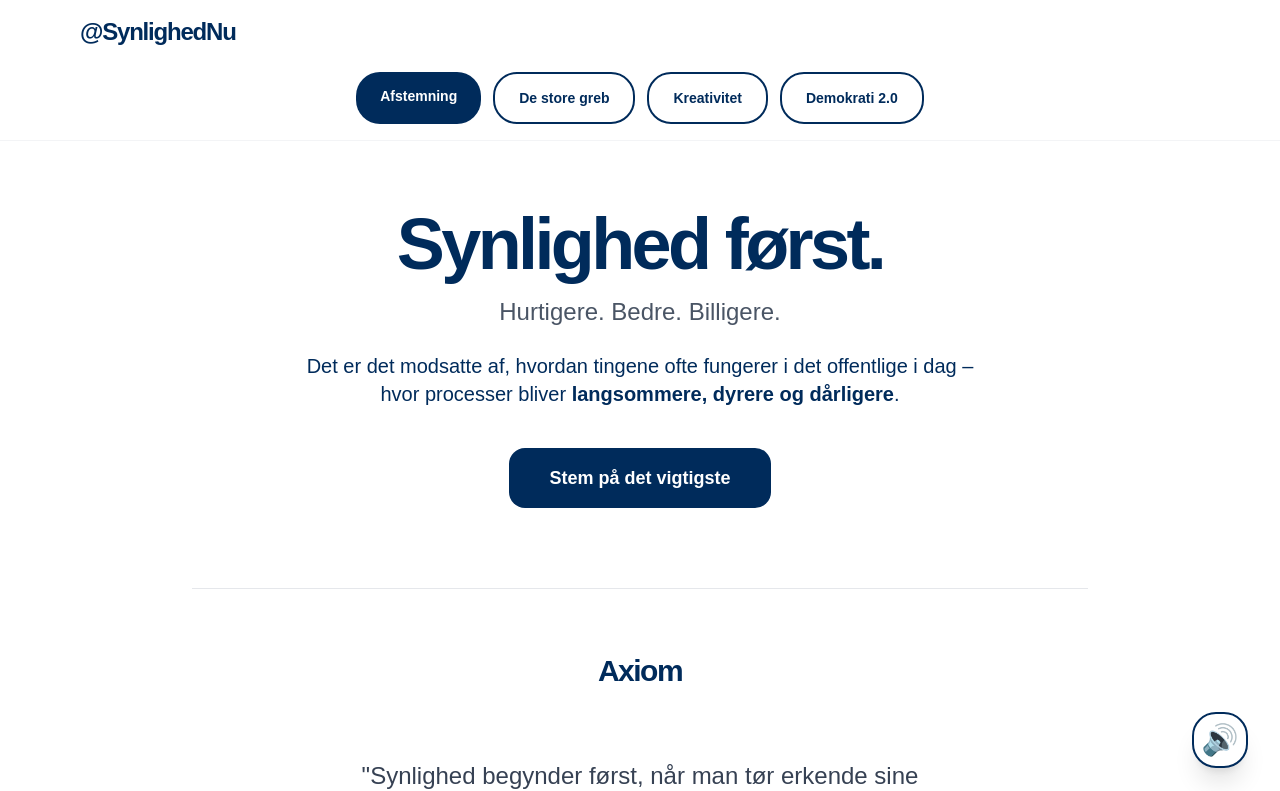
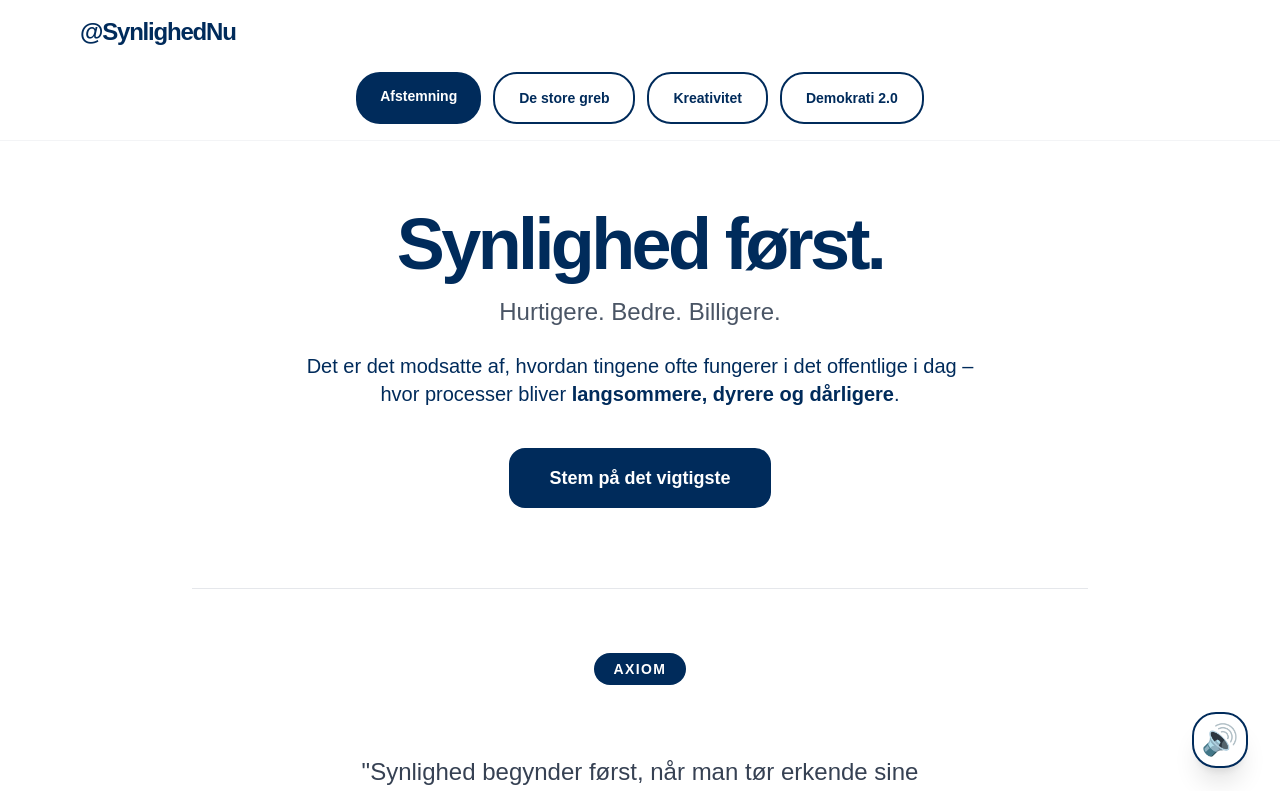
Before and after one commit to synlighed-nu/synlighed-nu-clean, a Next.js app: page / in a window 1280 px wide. Shown: the top 791 px of the page. Built offline with nearby package versions, Linux system fonts and the light colour scheme.

Commit message:
Update _Axioms.tsx

```diff
--- a/app/components/_Axioms.tsx
+++ b/app/components/_Axioms.tsx
@@ -26,10 +26,11 @@ export default function Axioms() {
   return (
     <section className="max-w-4xl mx-auto px-6 py-16 border-t border-gray-200 bg-white">
 
-      {/* Centreret overskrift + højtaler-knap */}
-      <div className="flex items-center justify-center gap-4 mb-8">
-        <h2 className="text-3xl font-bold tracking-tighter text-center">Axiom</h2>
-        <SpeakerButton />
+      {/* Axiom badge – samme stil som KRITISK OMRÅDE */}
+      <div className="text-center mb-8">
+        <span className="inline-block px-5 py-1.5 bg-[#002B5B] text-white text-sm font-semibold tracking-widest rounded-full">
+          AXIOM
+        </span>
       </div>
 
       <div className="min-h-[140px] flex items-center justify-center text-center px-8">
@@ -49,6 +50,8 @@ export default function Axioms() {
           />
         ))}
       </div>
+
+      <SpeakerButton />
     </section>
   );
 }
```
